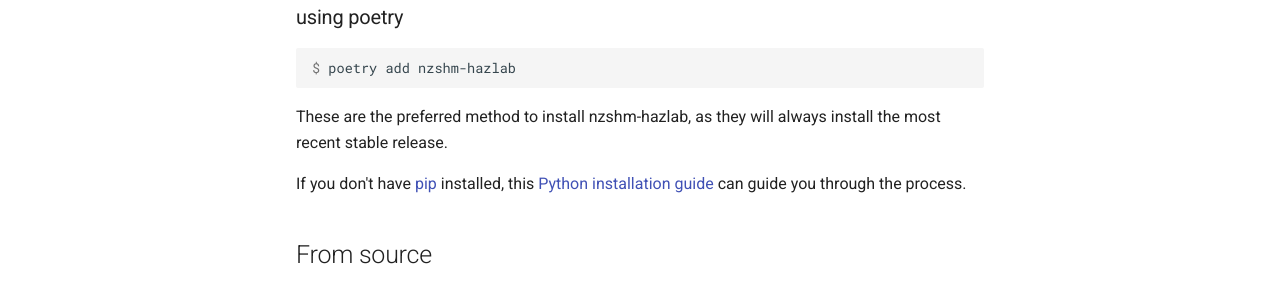
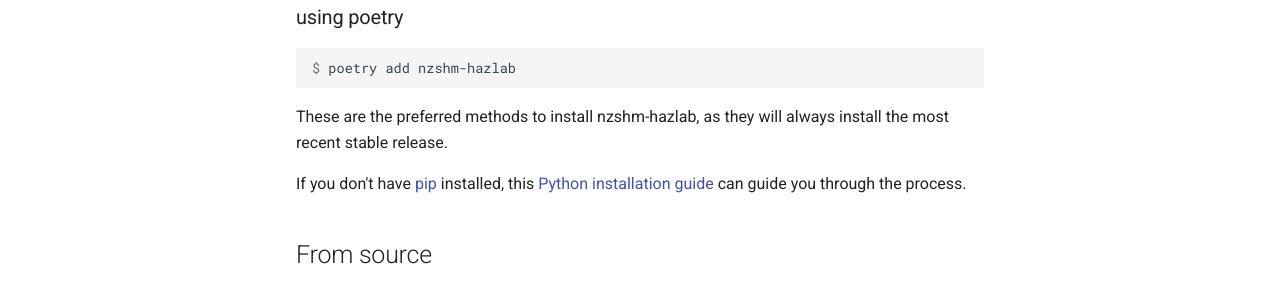
Before and after one commit to GNS-Science/nzshm-hazlab, an MkDocs documentation site: the page built from docs/installation.md, in a window 1280 px wide and 1147 px high. Shown: the part 452-743 px from the top of the window. Built offline with MkDocs 1.6.1 and Material for MkDocs 9.7.7, drawn with Linux system fonts in a browser that asks for light colours; comment, search, counter and statistics services are not loaded.

Commit message:
fix typos

````diff
--- a/docs/installation.md
+++ b/docs/installation.md
@@ -17,7 +17,7 @@
 $ poetry add nzshm-hazlab
 ```
 
-These are the preferred method to install nzshm-hazlab, as they will always install the most recent stable release.
+These are the preferred methods to install nzshm-hazlab, as they will always install the most recent stable release.
 
 If you don't have [pip][] installed, this [Python installation guide][]
 can guide you through the process.
````
Also changed, not shown: CHANGELOG.md (+1 -1 lines).
